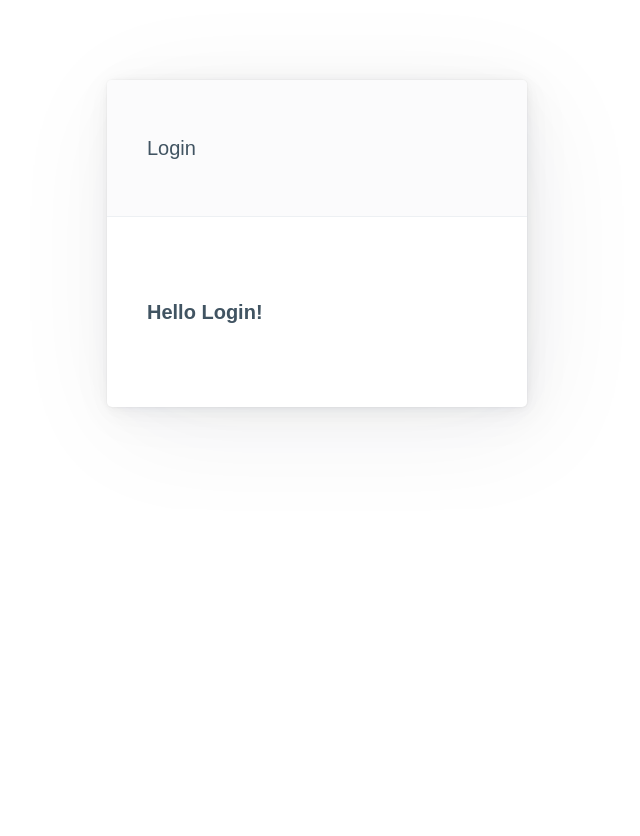
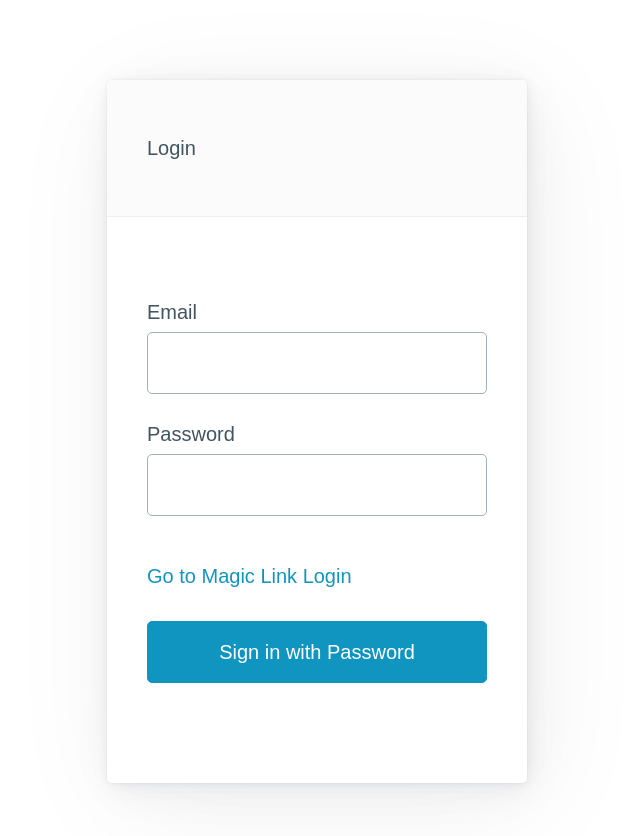
Before and after one commit to davidshq/ticket-system, a Next.js app: page / in a window 1280 px wide. Shown: the top 836 px of the page, without its empty margins (323-963 px from the left). Before the commit the page ends 800 px from the top, so only its background shows below. Built offline with nearby package versions, Linux system fonts and the light colour scheme.

Commit message:
Wire up login form for password and magic link

```diff
--- a/src/app/Login.js
+++ b/src/app/Login.js
@@ -1,9 +1,72 @@
-export const Login = () => {
-  return(
-    <form>
-      <article style={{ maxWidth: '420px', margin: 'auto' }}>
+"use client";
+import { useRef } from "react";
+import Link from "next/link";
+
+export const Login = ({ isPasswordLogin }) => {
+  const emailInputRef = useRef(null);
+  const passwordInputRef = useRef(null);
+
+  return (
+    <form
+      onSubmit={(event) => {
+        event.preventDefault();
+        if (isPasswordLogin) {
+          alert("User wants to login with password");
+        } else {
+          alert("User wants to login with magic link");
+        }
+      }}
+    >
+      <article style={{ maxWidth: "420px", margin: "auto" }}>
         <header>Login</header>
-        <strong>Hello Login!</strong>
+        <fieldset>
+          <label htmlFor="email">
+            Email
+            <input
+              ref={emailInputRef}
+              type="email"
+              id="email"
+              name="email"
+              required
+            />
+          </label>
+          {isPasswordLogin && (
+            <label htmlFor="password">
+              Password
+              <input
+                ref={passwordInputRef}
+                type="password"
+                id="password"
+                name="password"
+              />
+            </label>
+          )}
+        </fieldset>
+        <p>
+          {isPasswordLogin ? (
+            <Link
+              href={{
+                pathname: "/",
+                query: { magicLink: "yes" },
+              }}
+            >
+              Go to Magic Link Login
+            </Link>
+          ) : (
+            <Link
+              href={{
+                pathname: "/",
+                query: { magicLink: "no" },
+              }}
+            >
+              Go to Password Login
+            </Link>
+          )}
+        </p>
+        <button type="submit">
+          Sign in with
+          {isPasswordLogin ? " Password" : "Send Magic Link"}
+        </button>
       </article>
     </form>
   );
--- a/src/app/page.js
+++ b/src/app/page.js
@@ -1,4 +1,6 @@
 import { Login } from "./Login";
-export default function LoginPage() {
-  return <Login />;
+export default async function LoginPage({ searchParams }) {
+  const params = await searchParams;
+  const wantsMagicLink = params.magicLink === "yes";
+  return <Login isPasswordLogin={!wantsMagicLink} />;
 }
```
